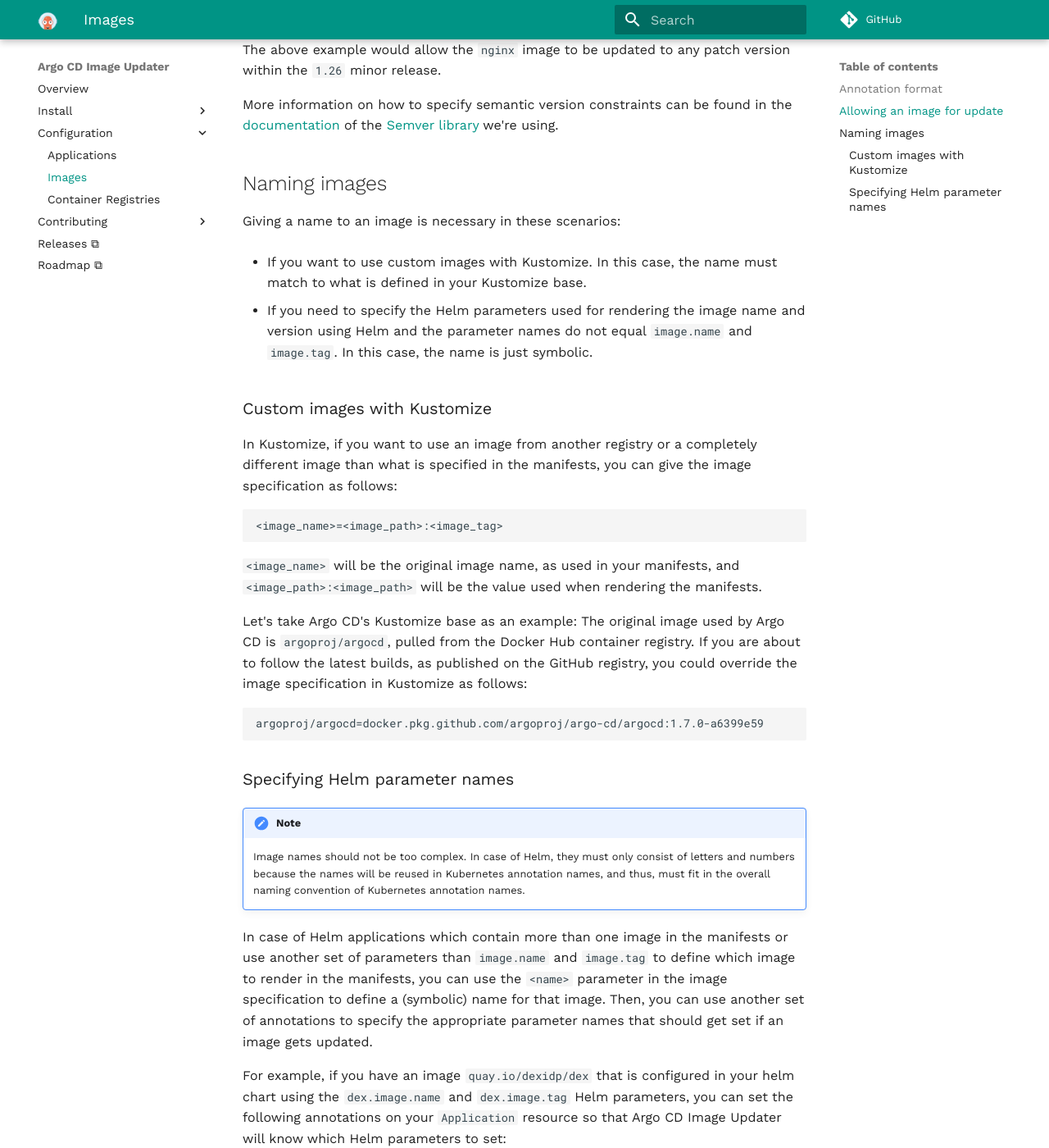
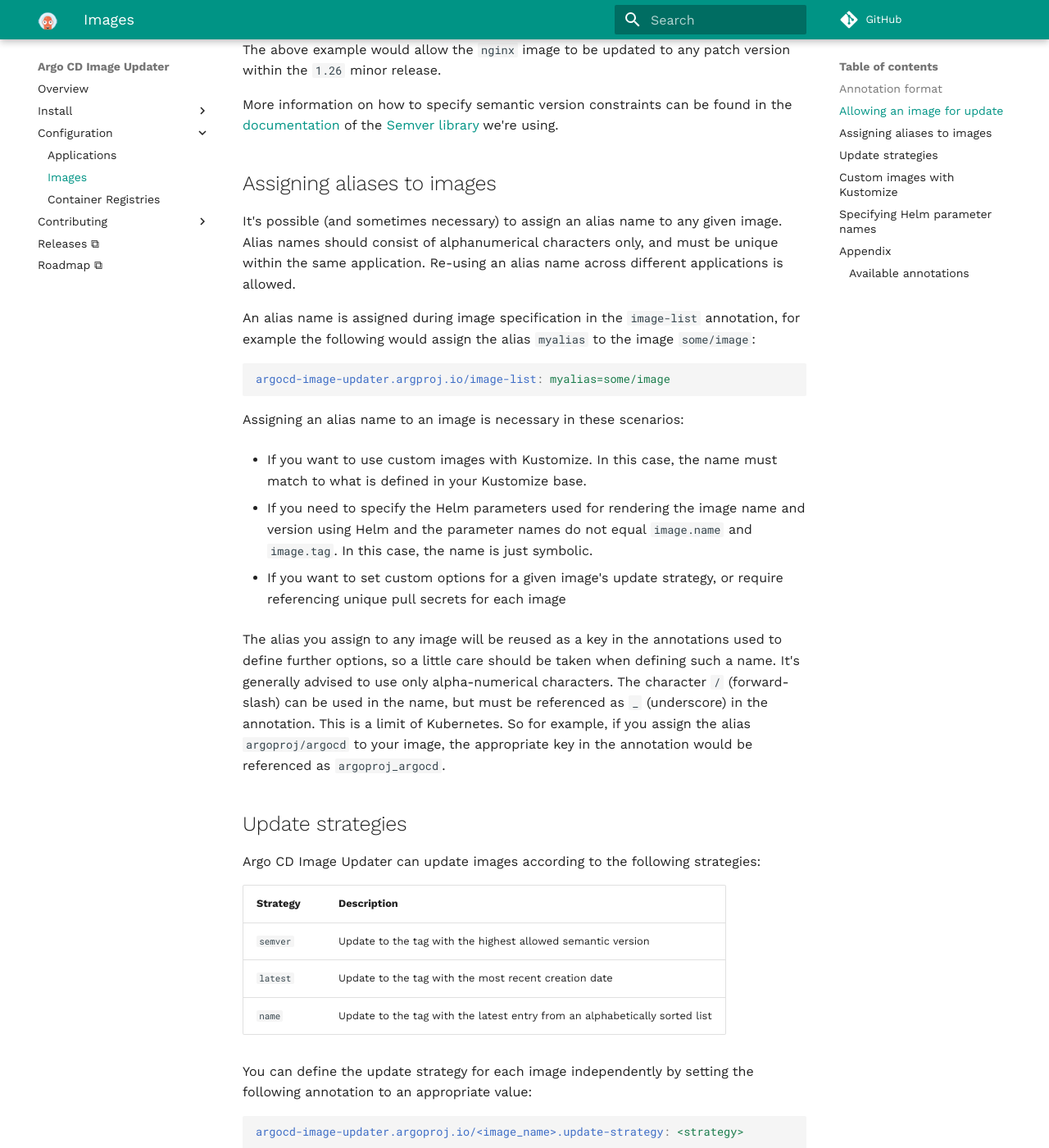
Before and after one commit to argoproj-labs/argocd-image-updater, an MkDocs documentation site: the page built from docs/configuration/images.md, in a window 1280 px wide and 1400 px high, scrolled down 978 px. Shown: the whole window at 82% size. Built offline with MkDocs 1.6.1 and Material for MkDocs 9.7.7, drawn with Linux system fonts in a browser that asks for light colours; comment, search, counter and statistics services are not loaded; some of the changed text lies outside the part shown.

Commit message:
docs: Reflect latest changes in docs

````diff
--- a/docs/configuration/images.md
+++ b/docs/configuration/images.md
@@ -7,17 +7,17 @@ considered for updates. To specify those images, the following annotation
 is used:
 
 ```yaml
-argocd-image-updater.argoproj.io/image-list: <image spec list>
+argocd-image-updater.argoproj.io/image-list: <image_spec_list>
 ```
 
-The `<image spec list>` is a comma separated list of image specifications. Each
+The `<image_spec_list>` is a comma separated list of image specifications. Each
 image specification is composed of mandatory and optional information, and is
 used to specify the image, its version constraint and a few meta data.
 
 An image specification could be formally described as:
 
 ```text
-[<image_name>=]<image_path>[:<version_constraint>][#<secret ref>]
+[<alias_name>=]<image_path>[:<version_constraint>]
 ```
 
 Specifying the fields denoted in square brackets is optional and can be left
@@ -52,9 +52,22 @@ in the
 [documentation](https://github.com/Masterminds/semver#checking-version-constraints)
 of the [Semver library](https://github.com/Masterminds/semver) we're using.
 
-## Naming images
+## Assigning aliases to images
 
-Giving a name to an image is necessary in these scenarios:
+It's possible (and sometimes necessary) to assign an alias name to any given
+image. Alias names should consist of alphanumerical characters only, and must
+be unique within the same application. Re-using an alias name across different
+applications is allowed.
+
+An alias name is assigned during image specification in the `image-list`
+annotation, for example the following would assign the alias `myalias` to the
+image `some/image`:
+
+```yaml
+argocd-image-updater.argproj.io/image-list: myalias=some/image
+```
+
+Assigning an alias name to an image is necessary in these scenarios:
 
 * If you want to use custom images with Kustomize. In this case, the name must
   match to what is defined in your Kustomize base.
@@ -63,7 +76,38 @@ Giving a name to an image is necessary in these scenarios:
   and version using Helm and the parameter names do not equal `image.name` and
   `image.tag`. In this case, the name is just symbolic.
 
-### Custom images with Kustomize
+* If you want to set custom options for a given image's update strategy, or
+  require referencing unique pull secrets for each image
+
+The alias you assign to any image will be reused as a key in the annotations
+used to define further options, so a little care should be taken when defining
+such a name. It's generally advised to use only alpha-numerical characters. The
+character `/` (forward-slash) can be used in the name, but must be referenced
+as `_` (underscore) in the annotation. This is a limit of Kubernetes. So for
+example, if you assign the alias `argoproj/argocd` to your image, the
+appropriate key in the annotation would be referenced as `argoproj_argocd`.
+
+## Update strategies
+
+Argo CD Image Updater can update images according to the following strategies:
+
+|Strategy|Description|
+|--------|-----------|
+|`semver`| Update to the tag with the highest allowed semantic version|
+|`latest`| Update to the tag with the most recent creation date|
+|`name`  | Update to the tag with the latest entry from an alphabetically sorted list|
+
+You can define the update strategy for each image independently by setting the
+following annotation to an appropriate value:
+
+```yaml
+argocd-image-updater.argoproj.io/<image_name>.update-strategy: <strategy>
+```
+
+If no update strategy is given, or an invalid value was used, the default
+strategy `semver` will be used.
+
+## Custom images with Kustomize
 
 In Kustomize, if you want to use an image from another registry or a completely
 different image than what is specified in the manifests, you can give the image
@@ -86,19 +130,13 @@ you could override the image specification in Kustomize as follows:
 argoproj/argocd=docker.pkg.github.com/argoproj/argo-cd/argocd:1.7.0-a6399e59
 ```
 
-### Specifying Helm parameter names
-
-!!!note
-    Image names should not be too complex. In case of Helm, they must only
-    consist of letters and numbers because the names will be reused in
-    Kubernetes annotation names, and thus, must fit in the overall naming
-    convention of Kubernetes annotation names.
+## Specifying Helm parameter names
 
 In case of Helm applications which contain more than one image in the manifests
 or use another set of parameters than `image.name` and `image.tag` to define
-which image to render in the manifests, you can use the `<name>` parameter in
-the image specification to define a (symbolic) name for that image. Then, you
-can use another set of annotations to specify the appropriate parameter names
+which image to render in the manifests, you need to set an `<image_alias>`
+in the image specification to define an alias for that image, and then
+use another set of annotations to specify the appropriate parameter names
 that should get set if an image gets updated.
 
 For example, if you have an image `quay.io/dexidp/dex` that is configured in
@@ -108,13 +146,42 @@ Argo CD Image Updater will know which Helm parameters to set:
 
 ```yaml
 argocd-image-updater.argoproj.io/image-list: dex=quay.io/dexidp/dex
-argocd-image-updater.argoproj.io/dex.image-name: dex.image.name
-argocd-image-updater.argoproj.io/dex.image-tag: dex.image.tag
+argocd-image-updater.argoproj.io/dex.helm.image-name: dex.image.name
+argocd-image-updater.argoproj.io/dex.helm.image-tag: dex.image.tag
 
 ```
 
 The general syntax for the two Helm specific annotations is:
 
 ```yaml
-argocd-image-updater.argoproj.io/<name>.image-name: <name of helm parameter to set>
+argocd-image-updater.argoproj.io/<image_alias>.helm.image-name: <name of helm parameter to set for the image name>
+argocd-image-updater.argoproj.io/<image_alias>.helm.image-tag: <name of helm parameter to set for the image tag>
 ```
+
+If the chart uses a parameter for the canonical name of the image (i.e. image
+name and tag combined), a third option can be used:
+
+```yaml
+argocd-image-updater.argoproj.io/<image_alias>.helm.image-spec: <name of helm parameter to set for canonical name of image>
+```
+
+If the `<image_alias>.helm.image-spec` annotation is set, the two other
+annotations `<image_alias>.helm.image-name` and `<image_alias>.helm.image-tag`
+will be ignored.
+
+## Appendix
+
+### Available annotations
+
+The following is a complete list of available annotations to control the
+update strategy and set options for images. Please note, all annotations
+must be prefixed with `argocd-image-updater.argoproj.io`.
+
+|Annotation name|Default value|Description|
+|---------------|-------|-----------|
+|`image-list`|*none*|Comma separated list of images to consider for update|
+|`<image_alias>.update-strategy`|`semver`|The update strategy to be used for the image|
+|`<image_alias>.helm.image-spec`|*none*|Name of the Helm parameter to specify the canonical name of the image, i.e. holds `image/name:1.0`. If this is set, other Helm parameter related options will be ignored.|
+|`<image_alias>.helm.image-name`|`image.name`|Name of the Helm parameter used for specifying the image name, i.e. holds `image/name`|
+|`<image_alias>.helm.image-tag`|`image.tag`|Name of the Helm parameter used for specifying the image tag, i.e. holds `1.0`|
+|`<image_alias>.kustomize.image-name`|*original name of image*|Name of Kustomize image parameter to set during updates|
````
